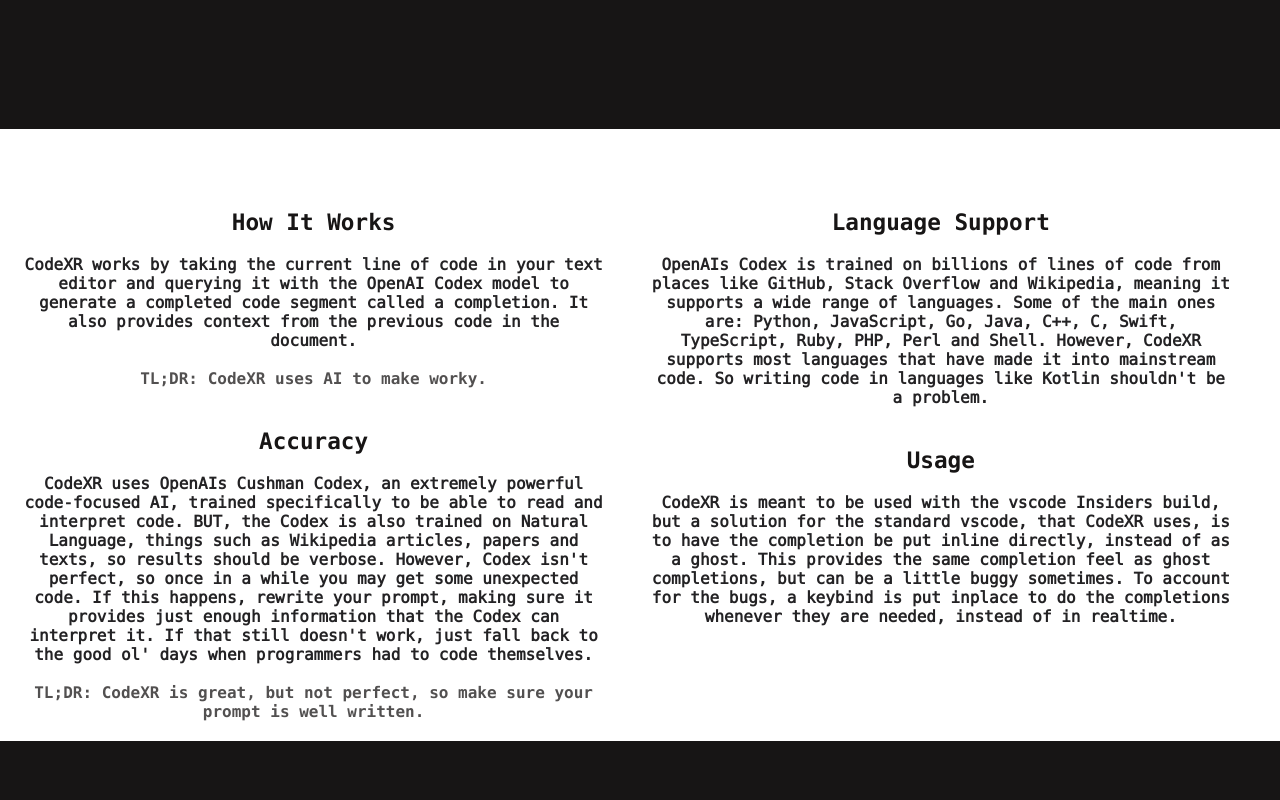
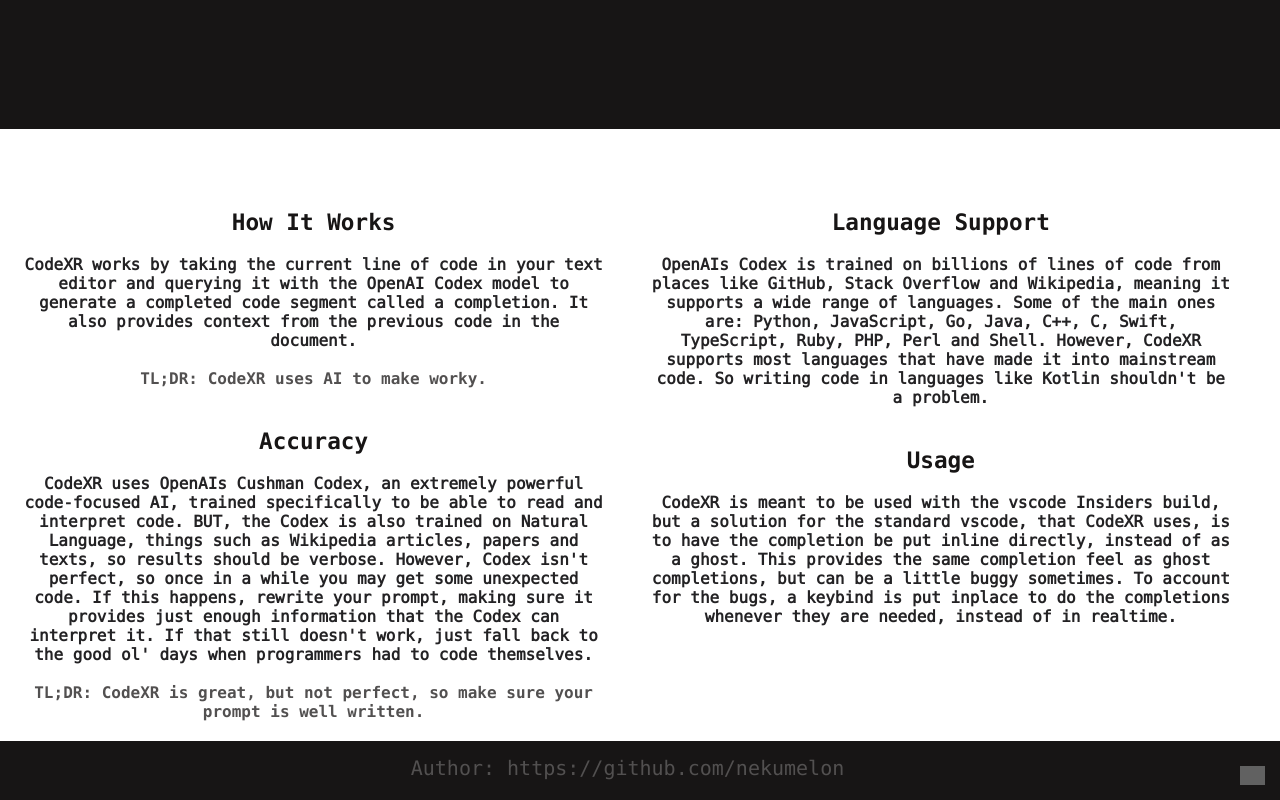
Before and after one commit to cadenmarinozzi/CodeXR, a React (Create React App) app in the folder site/: page / in a window 1280 px wide. Shown: the part 552-1352 px from the top of the page. Before the commit the page ends 1293 px from the top, so only its background shows below. Built offline with nearby package versions, Linux system fonts and the light colour scheme; grey boxes are pictures that could not be loaded.

Commit message:
spacing-fix

```diff
--- a/site/src/App.js
+++ b/site/src/App.js
@@ -3,9 +3,10 @@
 import './App.scss';
 import './scrollbar.css';
 import './fonts.js';
-import TopPage from './Components/TopPage'
-import ExamplesPage from './Components/ExamplesPage'
-import AboutPage from './Components/AboutPage'
+import TopPage from './Components/TopPage';
+import ExamplesPage from './Components/ExamplesPage';
+import AboutPage from './Components/AboutPage';
+import Footer from './Components/Footer';
 
 function App() {
     return (
@@ -13,6 +14,7 @@
             <TopPage />
             <ExamplesPage />
             <AboutPage />
+            <Footer />
         </>
     );
 }
--- a/site/src/App.scss
+++ b/site/src/App.scss
@@ -37,11 +37,6 @@
     font-size: 17pt;
 }
 
-.margin-center {
-    margin-left: 50%;
-    transform: translateX(-50%);
-}
-
 .code-block {
     display: inline-block;
 
@@ -61,7 +56,8 @@
 }
 
 button {
-    color: #000;
+    color: black;
+
     border-radius: 6%;
     border-style: solid;
 
@@ -82,25 +78,3 @@
 .Powered-by {
     font-size: 12pt;
 }
-
-.page2 {
-    padding-top: 50px;
-}
-
-.page2 h1 {
-    color: $light-white;
-    margin-top: 20px;
-
-    margin-bottom: 15px;
-}
-
-.page3 {
-    padding-top: 60px;
-}
-
-.page3 h1 {
-    color: $dark;
-
-    margin-top: 20px;
-    margin-bottom: 20px;
-}
--- a/site/src/Components/AboutPage/index.scss
+++ b/site/src/Components/AboutPage/index.scss
@@ -32,3 +32,14 @@
 
     margin: 20px;
 }
+
+.page3 {
+    padding-top: 60px;
+}
+
+.page3 h1 {
+    color: $dark;
+
+    margin-top: 20px;
+    margin-bottom: 20px;
+}
--- a/site/src/Components/ExamplesPage/ExamplesPage.js
+++ b/site/src/Components/ExamplesPage/ExamplesPage.js
@@ -3,6 +3,7 @@
 import gradients from '../../gradients';
 import '../../fonts.js';
 import highlightCode from '../../syntaxHighlighting';
+import './index.scss';
 
 class ExamplesPage extends React.Component {
     constructor(props) {
@@ -21,7 +22,7 @@
         const opacity = Math.min(this.state.currentScrollHeight / 100, 1);
 
         return (
-            <div style={{ opacity: opacity, marginBottom: '100px'}} className='page2 page-center'>
+            <div style={{ opacity: opacity }} className='page2 page-center'>
                 <Gradient
                     gradients={gradients.main}
                     property='text'
--- /dev/null
+++ b/site/src/Components/ExamplesPage/index.scss
@@ -0,0 +1,13 @@
+@use '../../colors.scss' as *;
+
+.page2 {
+    margin-bottom: 100px;
+    padding-top: 50px;
+}
+
+.page2 h1 {
+    color: $light-white;
+    margin-top: 20px;
+
+    margin-bottom: 15px;
+}
--- /dev/null
+++ b/site/src/Components/Footer/Footer.js
@@ -0,0 +1,12 @@
+import './index.scss';
+
+function Footer() {
+    return (
+        <div className='footer'>
+            Author: https://github.com/nekumelon
+            <a href='https://github.com/nekumelon/CodeXR'><img className='icon' width='25px' alt='GitHub Icon' src='https://upload.wikimedia.org/wikipedia/commons/thumb/9/91/Octicons-mark-github.svg/1200px-Octicons-mark-github.svg.png?20180806170715'></img></a>
+        </div>
+    );
+}
+
+export default Footer;
--- /dev/null
+++ b/site/src/Components/Footer/index.js
@@ -0,0 +1 @@
+export { default } from './Footer';
--- /dev/null
+++ b/site/src/Components/Footer/index.scss
@@ -0,0 +1,8 @@
+.footer {
+    margin: 15px;
+    text-align: center;
+}
+
+.icon {
+    float: right;
+}
--- a/site/src/Components/TopPage/TopPage.js
+++ b/site/src/Components/TopPage/TopPage.js
@@ -48,7 +48,7 @@
                     </button>
                 </div>
 
-                <div className='page-center' style={{paddingTop: '5%'}}>
+                <div className='page-center' style={{paddingTop: '35px'}}>
                     {highlightCode('let square = (', `x) => x * x;\nconst a = 2;\nconsole.log(square(x));`)}
                 </div>
 
```
Also changed, not shown: site/src/assets/GitHubLogo.png (added).
